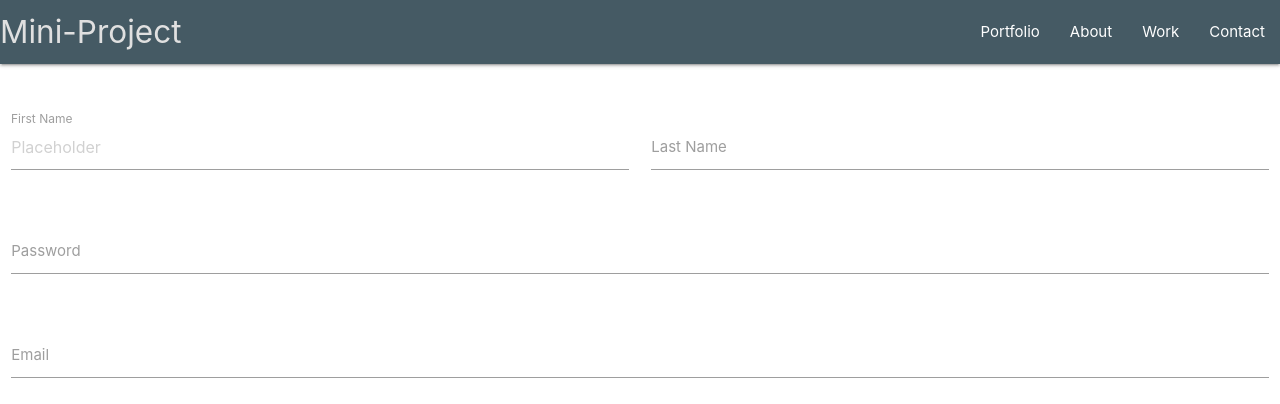
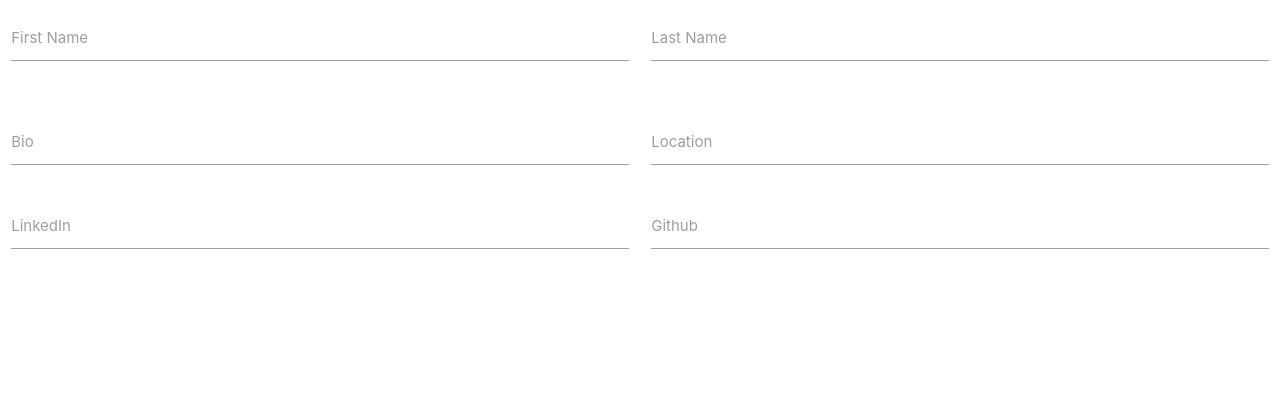
Before and after one commit to nwsanfor24/node-day-three, a plain HTML site: page mini-project/index.html in a window 1280 px wide. Drawn offline with nearby package versions, Linux system fonts and the light colour scheme.

Commit message:
took navbar out

```diff
--- a/mini-project/index.html
+++ b/mini-project/index.html
@@ -16,34 +16,12 @@
 
 <body>
 
-    <!-- Navigation Section -->
-    <nav>
-        <div class="nav-wrapper blue-grey darken-2">
-            <a href="#!" class="brand-logo"><span class="logo grey-text text-lighten-2">Mini-Project</span></a>
-            <a href="#" data-target="mobile-demo" class="sidenav-trigger"><i class="material-icons">menu</i></a>
-            <ul class="right hide-on-med-and-down">
-                <li><a href="#">Portfolio</a></li>
-                <li><a href="#">About</a></li>
-                <li><a href="#">Work</a></li>
-                <li><a href="#">Contact</a></li>
-            </ul>
-            <ul class="sidenav" id="mobile-demo">
-                <li><a href="#">Portfolio</a></li>
-                <li><a href="#">About</a></li>
-                <li><a href="#">Work</a></li>
-                <li><a href="#">Contact</a></li>
-            </ul>
-        </div>
-    </nav>
-    <br>
-    <br>
-
     <!--User Input Area-->
     <div class="row">
         <form class="col s12">
             <div class="row">
                 <div class="input-field col s6">
-                    <input placeholder="Placeholder" id="first_name" type="text" class="validate">
+                    <input id="first_name" type="text" class="validate">
                     <label for="first_name">First Name</label>
                 </div>
                 <div class="input-field col s6">
@@ -52,25 +30,27 @@
                 </div>
             </div>
             <div class="row">
-                <div class="input-field col s12">
-                    <input id="password" type="password" class="validate">
-                    <label for="password">Password</label>
+                <div class="input-field col s6">
+                    <input id="bio" type="text" class="validate">
+                    <label for="Bio">Bio    </label>
                 </div>
-            </div>
-            <div class="row">
-                <div class="input-field col s12">
-                    <input id="email" type="email" class="validate">
-                    <label for="email">Email</label>
+                <div class="input-field col s6">
+                    <input id="location" type="text" class="validate">
+                    <label for="Location">Location</label>
                 </div>
-            </div>
+                <div class="input-field col s6">
+                    <input id="linkedin" type="text" class="validate">
+                    <label for="LinkedIn">LinkedIn</label>
+                </div>
+                <div class="input-field col s6">
+                    <input id="github" type="text" class="validate">
+                    <label for="Github">Github</label>
+                </div>
+
         </form>
     </div>
     <br>
     <br>
-
-
-
-
 
     <!-- Compiled and minified JavaScript -->
     <script src="https://cdnjs.cloudflare.com/ajax/libs/materialize/1.0.0/js/materialize.min.js"></script>
--- /dev/null
+++ b/mini-project/index.js
@@ -0,0 +1,6 @@
+const firstName = document.getElementById("first_name");
+const lastName = document.getElementById("last_name");
+const bio = document.getElementById("bio");
+const location = document.getElementById("location")
+const linkedIn = document.getElementById("linkedin");
+const github = document.getElementById("github");
```
